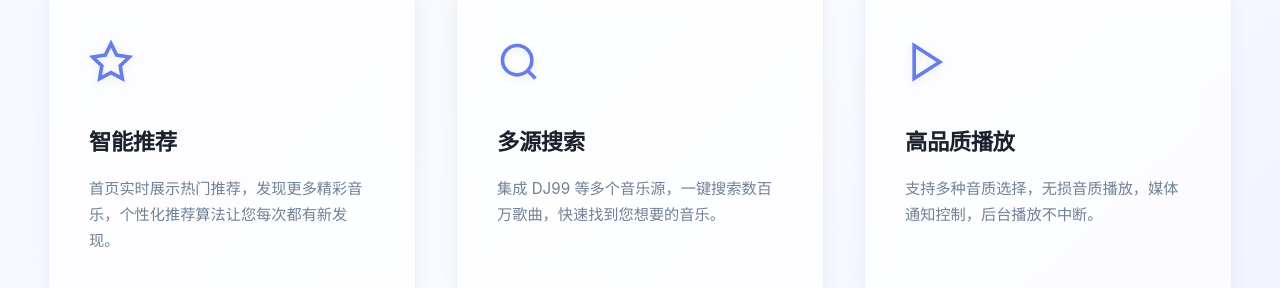
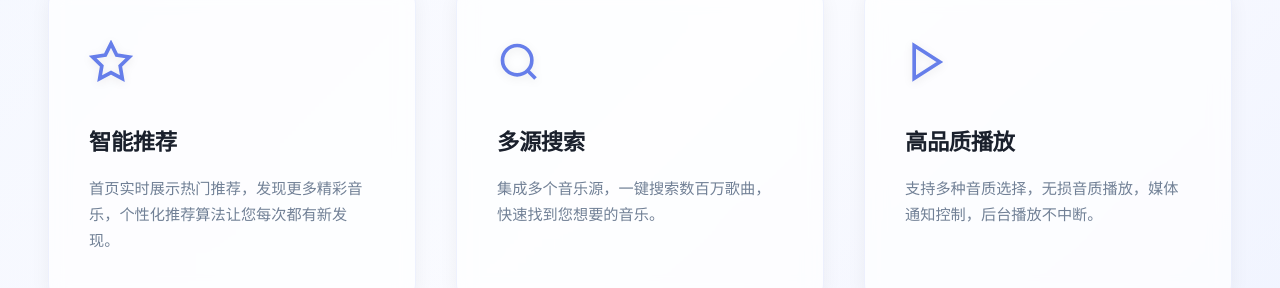
Before and after one commit to abccyz/so-sounds-great-website, a plain HTML site: page index.html in a window 1280 px wide. Shown: the part 1044-1332 px from the top of the page. Drawn offline with Linux system fonts and the light colour scheme; some icons are missing.

Commit message:
🎉 更新说明文档

```diff
--- a/index.html
+++ b/index.html
@@ -762,7 +762,7 @@
                     <i class="icon-search"></i>
                 </div>
                 <h3>多源搜索</h3>
-                <p>集成 DJ99 等多个音乐源，一键搜索数百万歌曲，快速找到您想要的音乐。</p>
+                <p>集成多个音乐源，一键搜索数百万歌曲，快速找到您想要的音乐。</p>
             </div>
             <div class="feature-card fade-in">
                 <div class="feature-icon">
```
